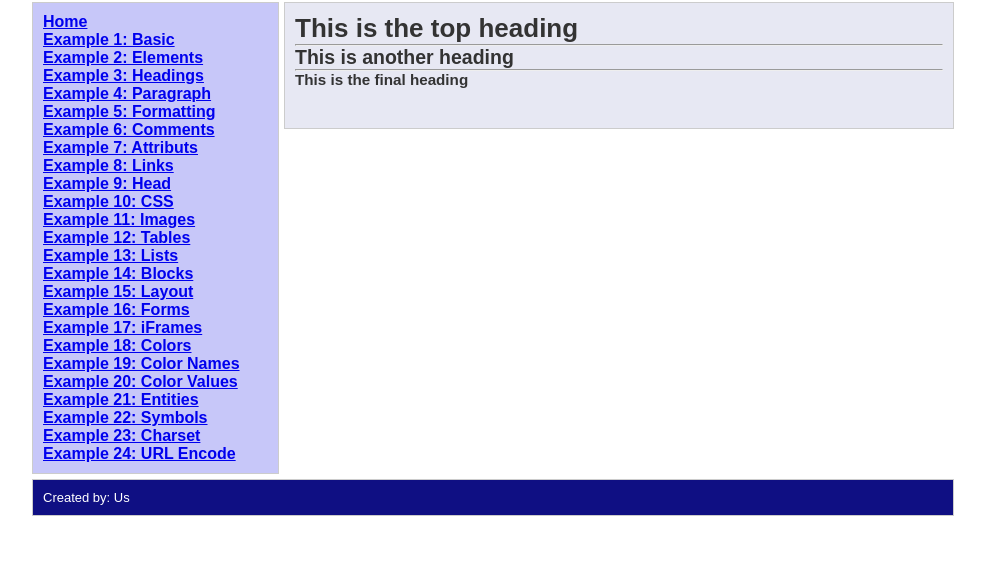
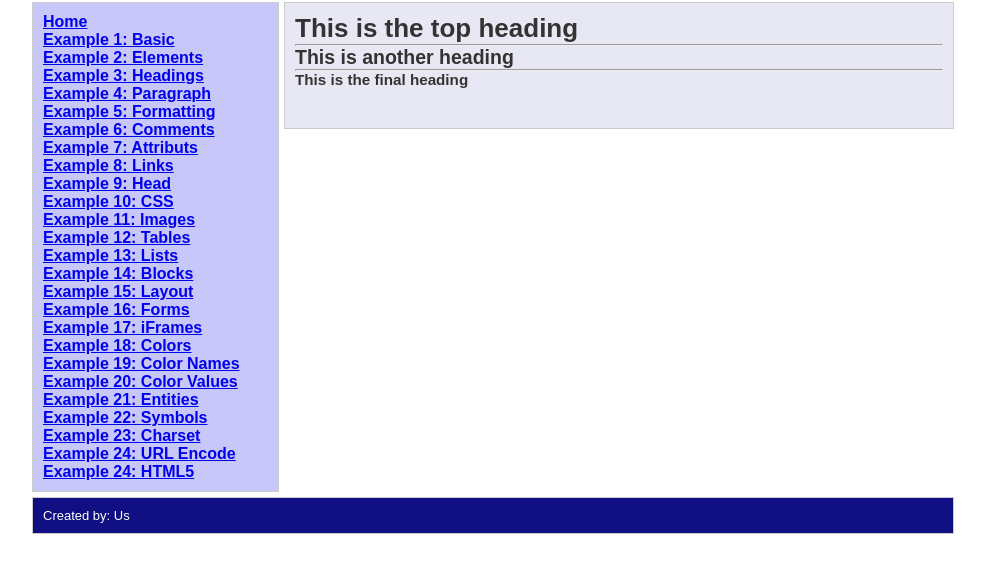
Before and after one commit to bstyx09/CS3400, a plain HTML site: page Assignments/as1/examples/e3.html in a window 1280 px wide. Shown: the part 115-688 px from the top of the page, without its empty margins (147-1132 px from the left). Drawn offline with Linux system fonts and the light colour scheme.

Commit message:
E3
E3 link update

```diff
--- a/Assignments/as1/examples/e3.html
+++ b/Assignments/as1/examples/e3.html
@@ -48,6 +48,7 @@
 		       <A HREF="./e22.html">Example 22: Symbols</A><br>
 			   <A HREF="./e23.html">Example 23: Charset</A><br>
 		       <A HREF="./e24.html">Example 24: URL Encode</A><br>
+			   <A HREF="./e25.html">Example 24: HTML5</A><br>
 
 		 </div>
 		 <!-- End Left Column -->
```
